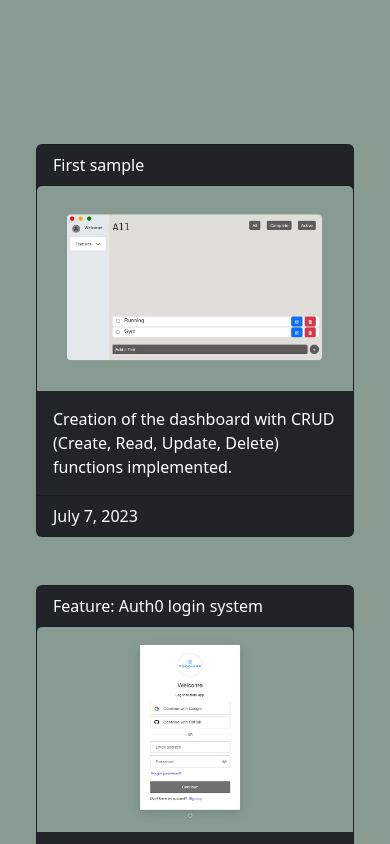
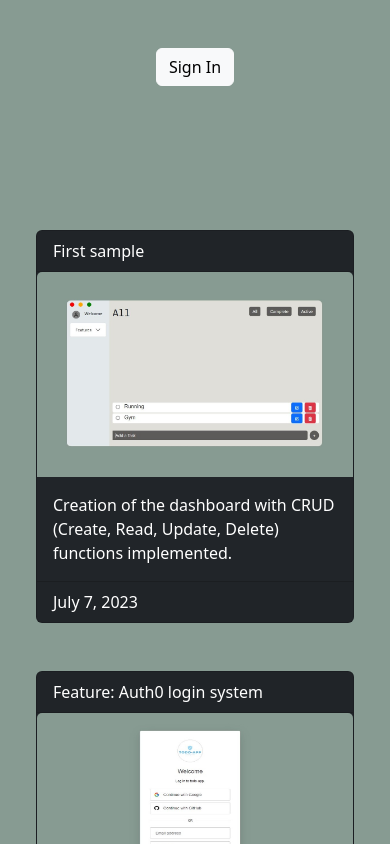
Before and after one commit to Lucas-Quiroga/crud-local, a React (Vite) app: page / in a window 390 px wide. Shown: the top 844 px of the page. Built offline with nearby package versions, Linux system fonts and the light colour scheme; no server answers.

Commit message:
retocando

```diff
--- a/src/components/IntialView.tsx
+++ b/src/components/IntialView.tsx
@@ -1,14 +1,37 @@
+import { useState, useEffect } from "react";
 import featuresCards from "../features.json";
 import { Card, Container, Row, Col } from "react-bootstrap";
 import LoginAuth0 from "./LoginAuth0";
 import "../styles/IntialView.css";
 
 const IntialView = () => {
+  const [isXsScreen, setIsXsScreen] = useState(false);
+
+  useEffect(() => {
+    const handleResize = () => {
+      setIsXsScreen(window.innerWidth <= 990);
+    };
+
+    handleResize(); // Verificar el tamaño de la pantalla al cargar la página
+
+    window.addEventListener("resize", handleResize); // Escuchar cambios en el tamaño de la pantalla
+
+    return () => {
+      window.removeEventListener("resize", handleResize); // Limpiar el evento al desmontar el componente
+    };
+  }, []);
+
   return (
     <>
-      <Row className="d-flex">
+      <Row
+        className="d-flex"
+        style={{ flexDirection: isXsScreen ? "column-reverse" : "column" }}
+      >
         <Col>
-          <Container className="d-flex mt-5" fluid>
+          <Container
+            className="d-flex mt-5"
+            style={{ maxWidth: isXsScreen ? "" : "100%" }}
+          >
             <div className="d-flex justify-content-center mx-auto align-items-center flex-wrap mt-5">
               {featuresCards.map((feature) => (
                 <Col
@@ -19,7 +42,9 @@ const IntialView = () => {
                   key={feature.id}
                 >
                   <Card
-                    className="zoom mx-4 bg-dark text-white"
+                    className={`mx-4 bg-dark text-white ${
+                      isXsScreen ? "" : "zoom"
+                    }`}
                     style={{ overflow: "hidden" }}
                   >
                     <Card.Header>{feature.title}</Card.Header>
```
